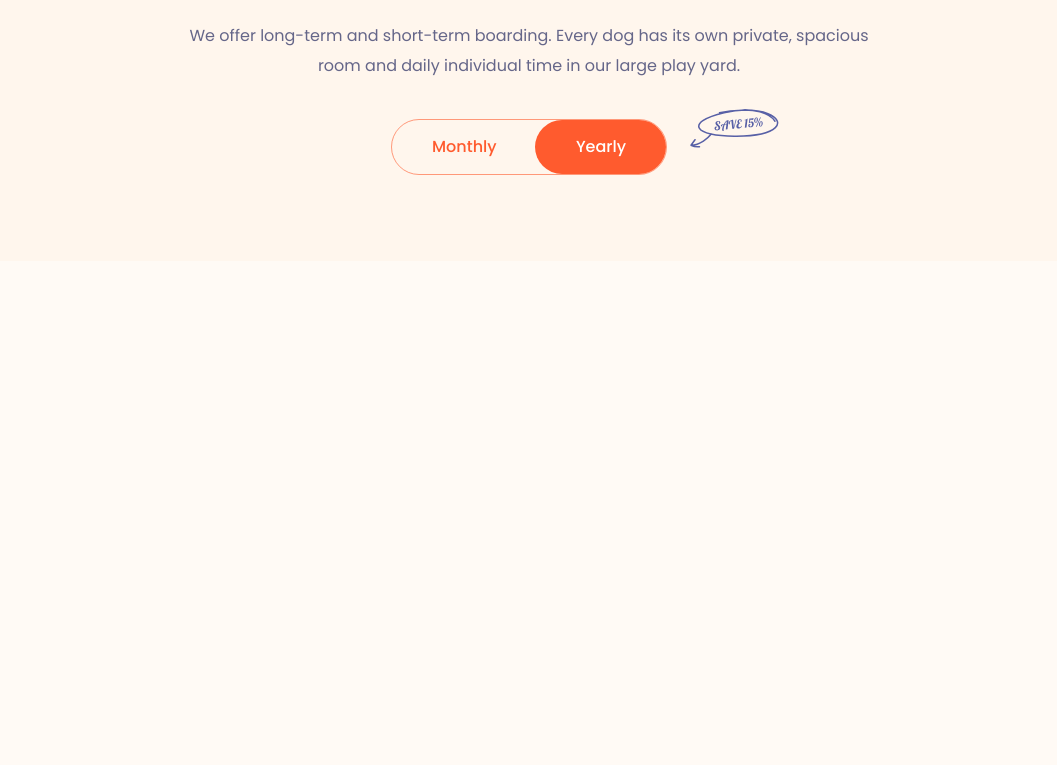
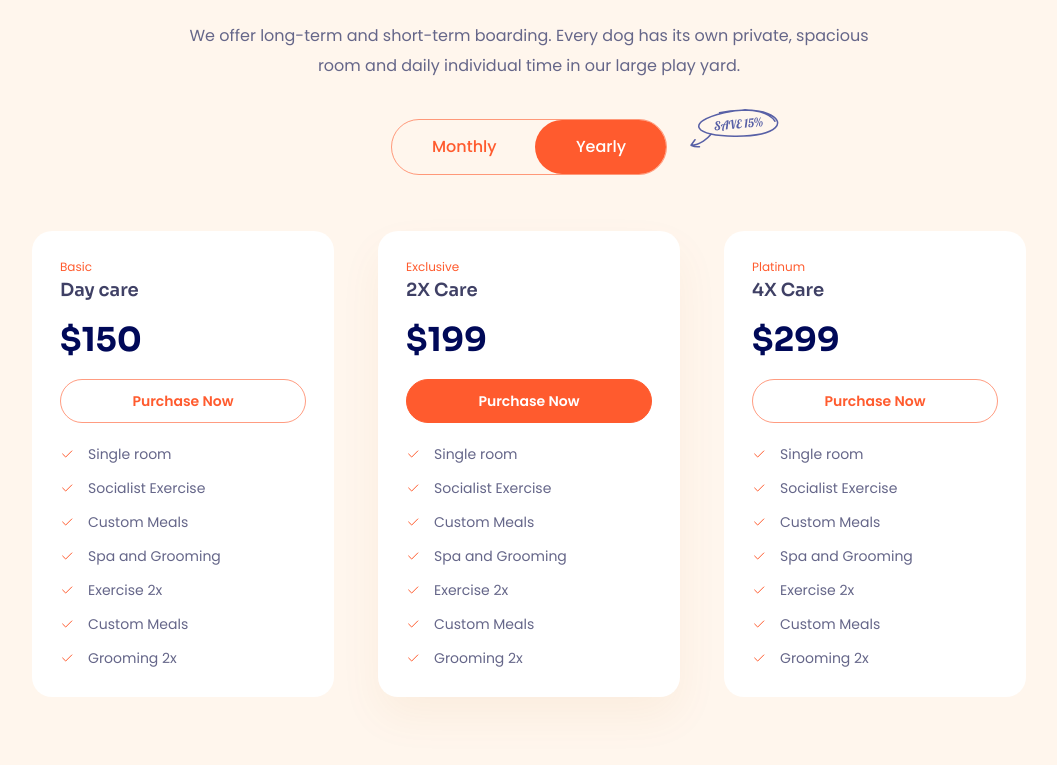
Before and after one commit to datnguyen154/htmlcss-project-04, a plain HTML site: page index.html in a window 1280 px wide. Shown: the part 4283-5048 px from the top of the page, without its empty margins (111-1168 px from the left). Drawn offline with Linux system fonts and the light colour scheme.

Commit message:
Làm phần pricing #2

```diff
--- a/assets/css/style.css
+++ b/assets/css/style.css
@@ -67,9 +67,9 @@ button {
 }
 
 .btn--primary {
-    color: #fff;
-    background: var(--primary-color);
-    border-color: var(--primary-color);
+    color: #fff !important;
+    background: var(--primary-color) !important;
+    border-color: var(--primary-color) !important;
 }
 
 .btn__icon {
@@ -832,6 +832,11 @@ button {
     background: #fff6ed;
 }
 
+.pricing__container {
+    width: 994px;
+    margin: 0 auto;
+}
+
 .pricing__heading,
 .pricing__desc {
     text-align: center;
@@ -907,3 +912,70 @@ button {
     top: -10px;
     right: -112px;
 }
+
+.pricing__list {
+    display: grid;
+    grid-template-columns: repeat(3, 1fr);
+    column-gap: 44px;
+    margin-top: 56px;
+}
+
+.pricing-item {
+    padding: 30px 28px;
+    border-radius: 2rem;
+    background: #fff;
+}
+
+.pricing-item--active {
+    box-shadow: 0 20px 44px 0 rgba(195, 108, 22, 0.06);
+}
+
+.pricing-item__type {
+    color: #ff5b2e;
+    font-size: 1.2rem;
+    line-height: 1;
+}
+
+.pricing-item__heading {
+    margin-top: 8px;
+    color: #3f4065;
+    font-size: 1.8rem;
+    font-weight: 600;
+    line-height: 1;
+}
+
+.pricing-item__price {
+    margin-top: 24px;
+    color: #000958;
+    font-family: Sora, sans-serif;
+    font-size: 3.3rem;
+    font-weight: 700;
+    line-height: 1.03;
+}
+
+.pricing-item__btn {
+    --height: 44px;
+
+    margin-top: 22px;
+    width: 100%;
+    border: 1px solid rgba(255, 91, 46, 0.6);
+    color: #ff5b2e;
+    background: transparent;
+}
+
+.pricing-item__list {
+    margin-top: 24px;
+}
+
+.pricing-item__item {
+    display: flex;
+    margin-top: 18px;
+    color: #656689;
+    font-size: 1.4rem;
+    line-height: 1;
+}
+
+.pricing-item__item::before {
+    content: url(../icon/price-check.svg);
+    margin-right: 14px;
+}
--- a/index.html
+++ b/index.html
@@ -656,7 +656,7 @@
 
             <!-- Price -->
             <section class="pricing">
-                <div class="containter">
+                <div class="containter pricing__container">
                     <h2 class="section-heading pricing__heading">
                         The Best Choice
                     </h2>
@@ -698,6 +698,77 @@
                             />
                         </div>
                     </div>
+
+                    <div class="pricing__list">
+                        <!-- Pricing item 1 -->
+                        <article class="pricing-item">
+                            <p class="pricing-item__type">Basic</p>
+                            <h3 class="pricing-item__heading">Day care</h3>
+                            <p class="pricing-item__price">$150</p>
+                            <button class="btn pricing-item__btn">
+                                Purchase Now
+                            </button>
+                            <ul class="pricing-item__list">
+                                <li class="pricing-item__item">Single room</li>
+                                <li class="pricing-item__item">
+                                    Socialist Exercise
+                                </li>
+                                <li class="pricing-item__item">Custom Meals</li>
+                                <li class="pricing-item__item">
+                                    Spa and Grooming
+                                </li>
+                                <li class="pricing-item__item">Exercise 2x</li>
+                                <li class="pricing-item__item">Custom Meals</li>
+                                <li class="pricing-item__item">Grooming 2x</li>
+                            </ul>
+                        </article>
+
+                        <!-- Pricing item 2 -->
+                        <article class="pricing-item pricing-item--active">
+                            <p class="pricing-item__type">Exclusive</p>
+                            <h3 class="pricing-item__heading">2X Care</h3>
+                            <p class="pricing-item__price">$199</p>
+                            <button class="btn btn--primary pricing-item__btn">
+                                Purchase Now
+                            </button>
+                            <ul class="pricing-item__list">
+                                <li class="pricing-item__item">Single room</li>
+                                <li class="pricing-item__item">
+                                    Socialist Exercise
+                                </li>
+                                <li class="pricing-item__item">Custom Meals</li>
+                                <li class="pricing-item__item">
+                                    Spa and Grooming
+                                </li>
+                                <li class="pricing-item__item">Exercise 2x</li>
+                                <li class="pricing-item__item">Custom Meals</li>
+                                <li class="pricing-item__item">Grooming 2x</li>
+                            </ul>
+                        </article>
+
+                        <!-- Pricing item 3 -->
+                        <article class="pricing-item">
+                            <p class="pricing-item__type">Platinum</p>
+                            <h3 class="pricing-item__heading">4X Care</h3>
+                            <p class="pricing-item__price">$299</p>
+                            <button class="btn pricing-item__btn">
+                                Purchase Now
+                            </button>
+                            <ul class="pricing-item__list">
+                                <li class="pricing-item__item">Single room</li>
+                                <li class="pricing-item__item">
+                                    Socialist Exercise
+                                </li>
+                                <li class="pricing-item__item">Custom Meals</li>
+                                <li class="pricing-item__item">
+                                    Spa and Grooming
+                                </li>
+                                <li class="pricing-item__item">Exercise 2x</li>
+                                <li class="pricing-item__item">Custom Meals</li>
+                                <li class="pricing-item__item">Grooming 2x</li>
+                            </ul>
+                        </article>
+                    </div>
                 </div>
             </section>
         </main>
```
Also changed, not shown: assets/icon/price-check.svg (added).
